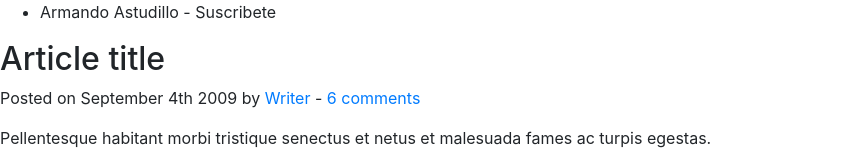
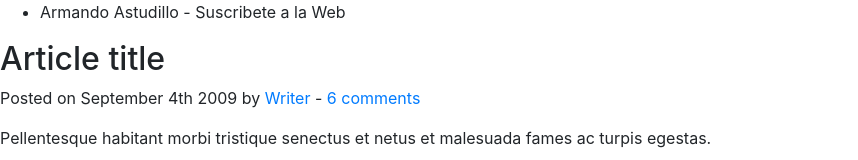
Before and after one commit to aredasmo/demo_repo2, a plain HTML site: page index.html in a window 1280 px wide. Shown: the top 160 px of the page, without its empty margins (0-858 px from the left). Drawn offline with nearby package versions, Linux system fonts and the light colour scheme.

Commit message:
Se modifico index.html el header en el body

```diff
--- a/index.html
+++ b/index.html
@@ -10,7 +10,7 @@
 	<header>
 		<nav>
 			<ul>
-				<li>Armando Astudillo - Suscribete</li>
+				<li>Armando Astudillo - Suscribete a la Web</li>
 			</ul>
 		</nav>
 	</header>
```
